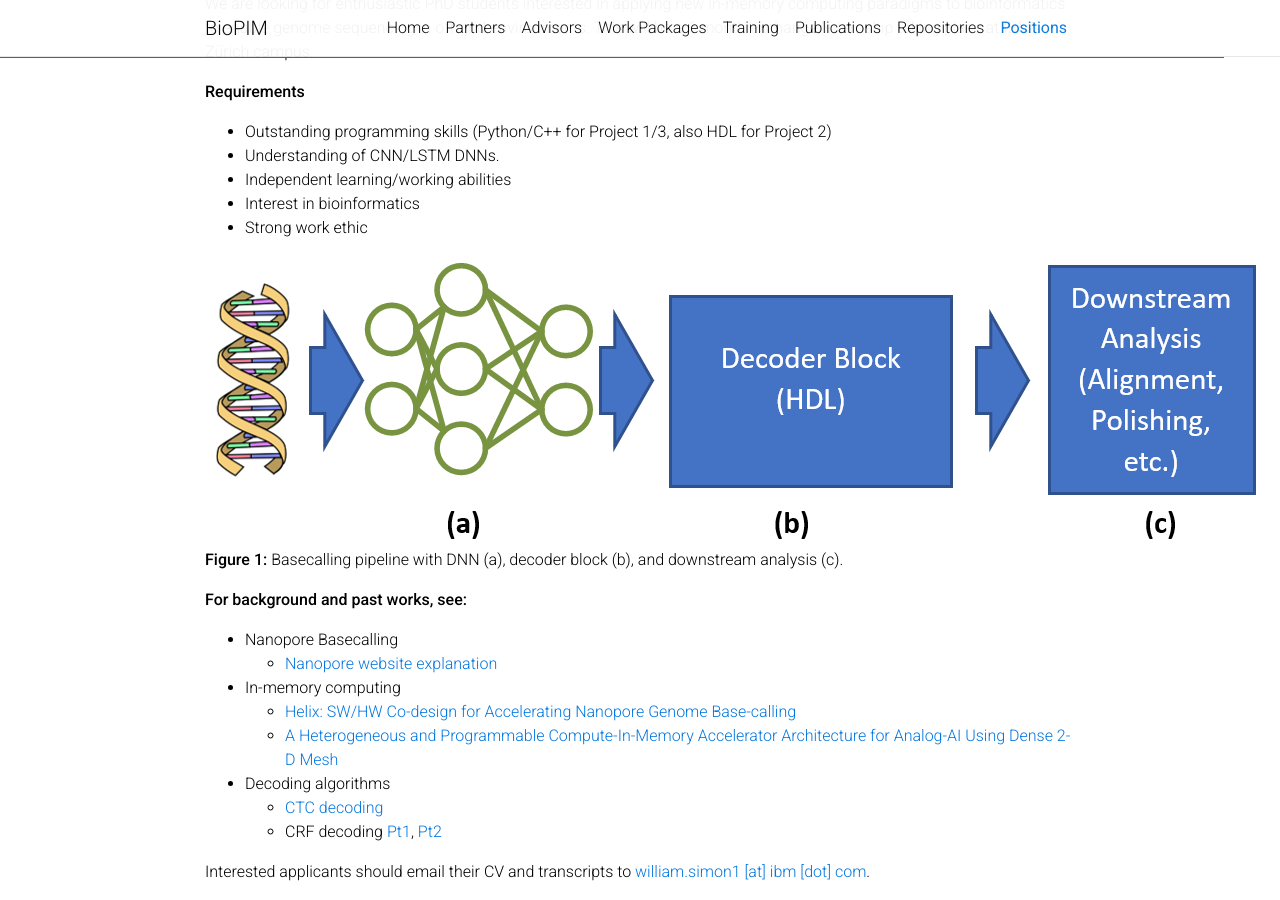
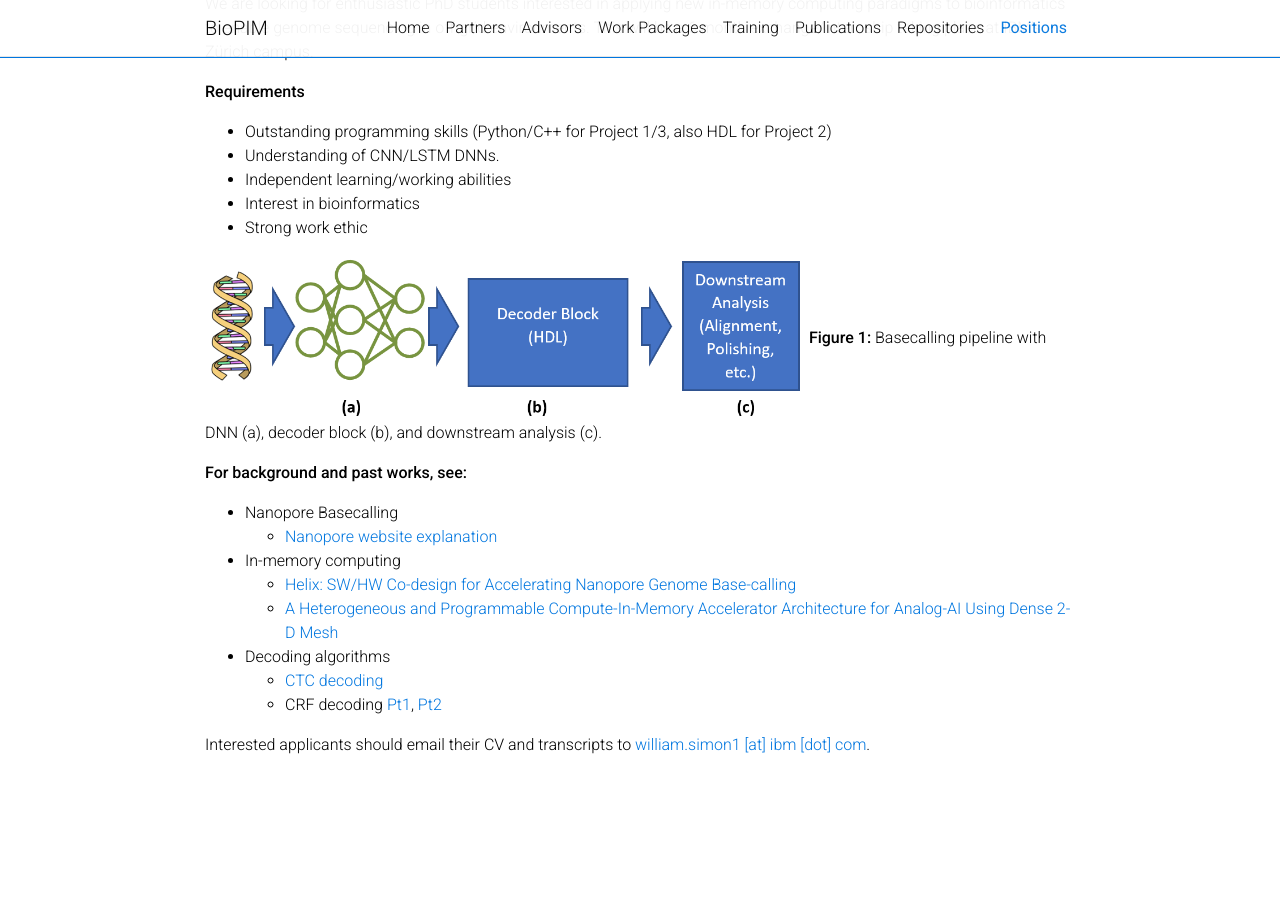
Before and after one commit to BioPIM/biopim.github.io, a Jekyll site: the page built from _pages/positions.md, in a window 1280 px wide and 900 px high, scrolled down 1518 px. Built offline with Jekyll 4.4.1, drawn with Linux system fonts in a browser that asks for light colours; comment, search, counter and statistics services are not loaded; a style sheet for code colours, icons or effects is not loaded; after the commit the page ends 2361 px from its top, so only the background shows below that.

Commit message:
Adjust image size in IBM position

```diff
--- a/_pages/positions.md
+++ b/_pages/positions.md
@@ -48,7 +48,7 @@ We are looking for enthusiastic PhD students interested in applying new in-memor
 * Interest in bioinformatics
 * Strong work ethic
 
-![Figure 1: Basecalling pipeline with DNN (a), decoder block (b), and downstream analysis (c).](../assets/img/basecalling_pipeline.png)
+<img src="../assets/img/basecalling_pipeline.png" alt="Basecalling Pipeline"  width="600">
 **Figure 1:** Basecalling pipeline with DNN (a), decoder block (b), and downstream analysis (c).
 
 **For background and past works, see:**
```
